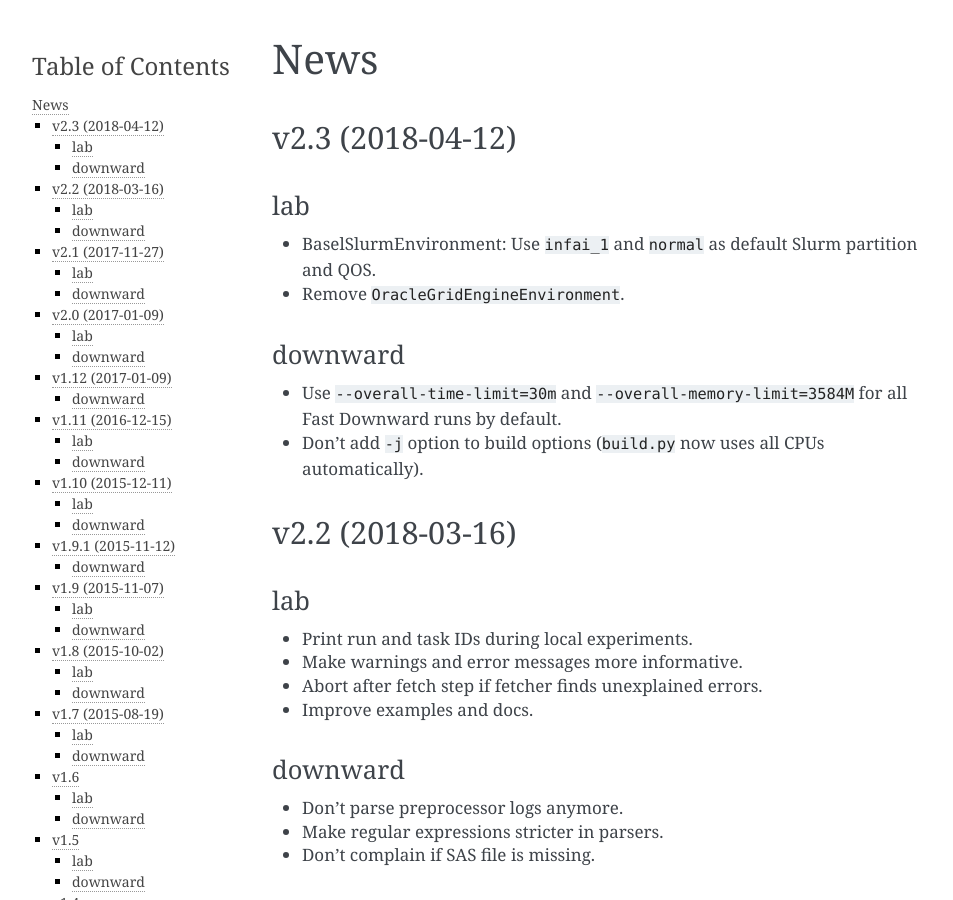
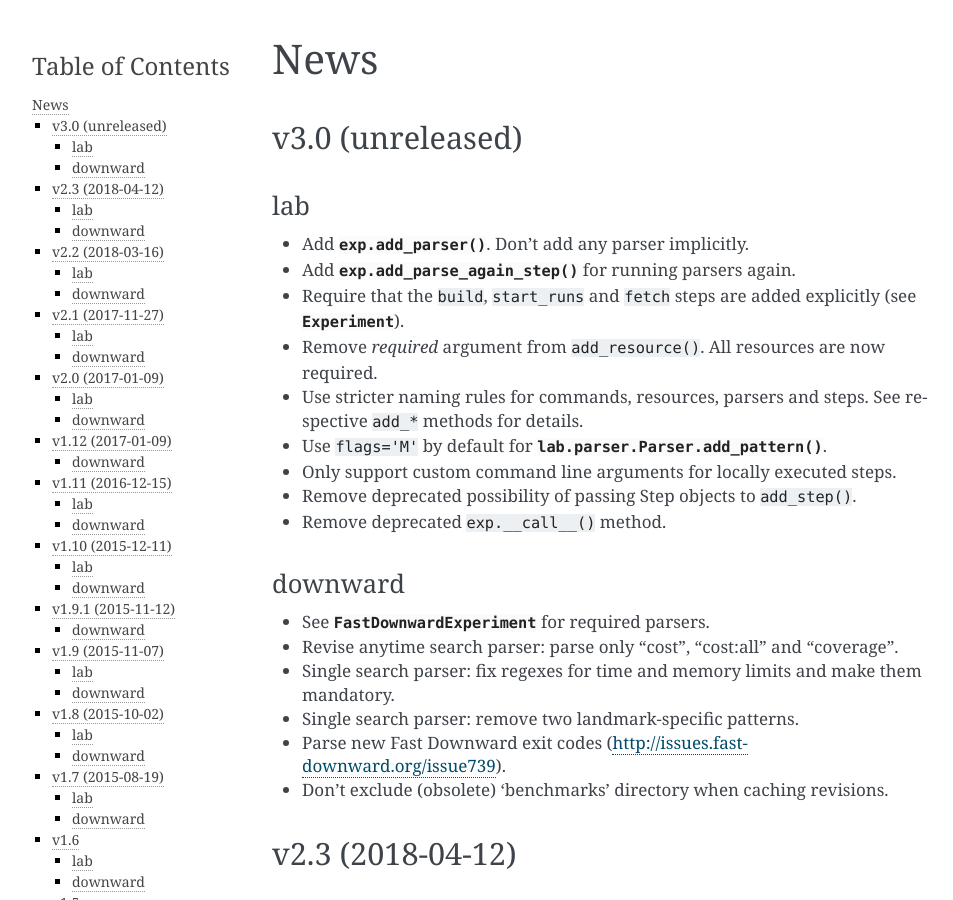
Before and after one commit to aibasel/lab, a Sphinx documentation site: the page built from docs/news.rst, in a window 1280 px wide and 900 px high. Shown: the whole window, without its empty margins (148-1101 px from the left). Built offline with Sphinx 7.4.7, drawn with Linux system fonts in a browser that asks for light colours; pages that are not in the unit, such as notebooks, are missing from menus; some of the changed text lies outside the part shown.

Commit message:
Update news.

```diff
--- a/docs/news.rst
+++ b/docs/news.rst
@@ -3,6 +3,31 @@ News
 
 .. module :: lab.experiment
 .. module :: downward.experiments
+
+
+v3.0 (unreleased)
+-----------------
+
+lab
+^^^
+* Add :meth:`exp.add_parser() <lab.experiment.Experiment.add_parser>`. Don't add any parser implicitly.
+* Add :meth:`exp.add_parse_again_step() <lab.experiment.Experiment.add_parse_again_step>` for running parsers again.
+* Require that the ``build``, ``start_runs`` and ``fetch`` steps are added explicitly (see :class:`~lab.experiment.Experiment`).
+* Remove *required* argument from ``add_resource()``. All resources are now required.
+* Use stricter naming rules for commands, resources, parsers and steps. See respective ``add_*`` methods for details.
+* Use ``flags='M'`` by default for :meth:`lab.parser.Parser.add_pattern`.
+* Only support custom command line arguments for locally executed steps.
+* Remove deprecated possibility of passing Step objects to ``add_step()``.
+* Remove deprecated ``exp.__call__()`` method.
+
+downward
+^^^^^^^^
+* See :class:`~downward.experiment.FastDownwardExperiment` for required parsers.
+* Revise anytime search parser: parse only "cost", "cost:all" and "coverage".
+* Single search parser: fix regexes for time and memory limits and make them mandatory.
+* Single search parser: remove two landmark-specific patterns.
+* Parse new Fast Downward exit codes (http://issues.fast-downward.org/issue739).
+* Don't exclude (obsolete) 'benchmarks' directory when caching revisions.
 
 
 v2.3 (2018-04-12)
@@ -170,7 +195,7 @@ v1.10 (2015-12-11)
 
 lab
 ^^^
-* Add ``permissions`` parameter to :func:`Experiment.add_new_file()`.
+* Add ``permissions`` parameter to :func:`lab.experiment.Experiment.add_new_file()`.
 * Add default parser which checks that log files are not bigger than 100 MB. Maybe we'll make this configurable in the future.
 * Ensure that resource names are not shared between runs and experiment.
 * Show error message if resource names are not unique.
```
